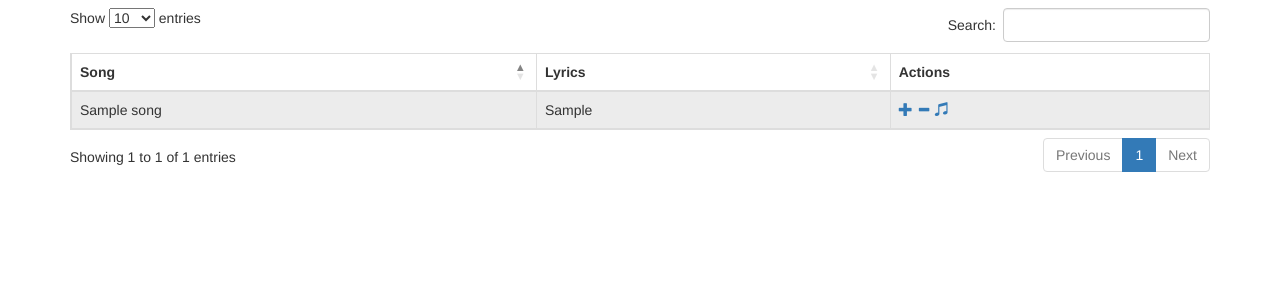
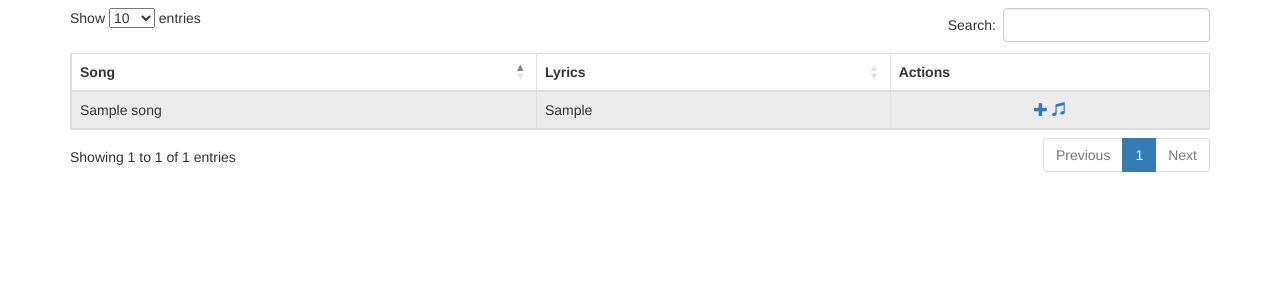
Before and after one commit to helloqx/website-test, a Flask app: page / in a window 1280 px wide. Shown: the part 205-505 px from the top of the page. Run offline with Flask 2, Linux system fonts and the light colour scheme; tables that the repository leaves empty hold one stand-in row (values such as "Sample post"); some libraries are stand-ins or nearby versions.

Commit message:
Minor UI changes for datatable

```diff
--- a/app/templates/_song.html
+++ b/app/templates/_song.html
@@ -5,14 +5,11 @@
     <td>
 		{{ song.lyrics.split("\n\n")[0] }}
     </td>
-    <td>
-    	<a href="#">
+    <td class="text-center">
+    	<a href="#" id="{{song.id}}" data-toggle="tooltip" title="Add">
           <span class="glyphicon glyphicon-plus"></span>
         </a>
-        <a href="#">
-          <span class="glyphicon glyphicon-minus"></span>
-        </a>
-        <a href="https://www.youtube.com/results?search_query={{song.title}}">
+        <a href="https://www.youtube.com/results?search_query={{song.title}}" target="_blank" data-toggle="tooltip" title="Listen">
           <span class="glyphicon glyphicon-music"></span>
         </a>
     </td>
--- a/app/templates/index.html
+++ b/app/templates/index.html
@@ -35,6 +35,7 @@
 <script>
     $(document).ready( function () {
         $('#all_songs').DataTable();
+        $('[data-toggle="tooltip"]').tooltip();
     } );
 
     $('#all_songs').dataTable( {
```
